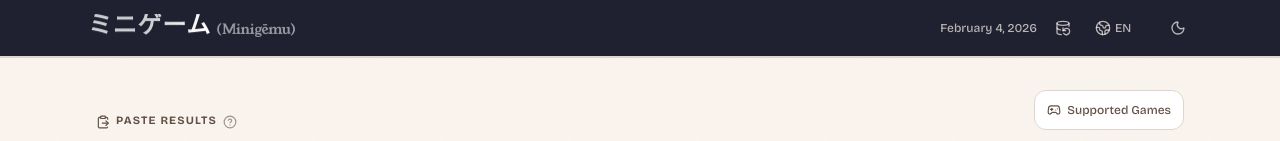
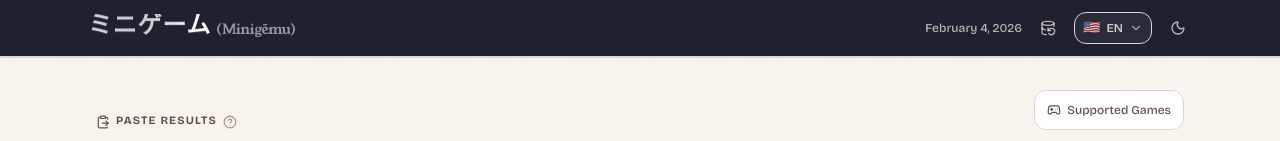
Before and after one commit to fofinhos-studios/daily-game-tracker, a React (Vite) app: page / in a window 1280 px wide. Shown: the top 141 px of the page. Built offline with nearby package versions, Linux system fonts and the light colour scheme; a web font is replaced by a local one.

Commit message:
style(ui): polish language switcher

```diff
--- a/src/components/layout/Header.tsx
+++ b/src/components/layout/Header.tsx
@@ -1,4 +1,5 @@
-import { DatabaseBackup, Globe2, Moon, Sun } from "lucide-react"
+import { ChevronDown, DatabaseBackup, Moon, Sun } from "lucide-react"
+import { useEffect, useRef, useState } from "react"
 import { useTheme } from "@/hooks/useTheme"
 import { useI18n } from "@/i18n/I18nProvider"
 import { type Locale, supportedLocales } from "@/i18n/strings"
@@ -12,6 +13,29 @@ interface HeaderProps {
 export function Header({ today, onOpenBackup }: HeaderProps) {
   const { theme, toggle } = useTheme()
   const { locale, setLocale, t } = useI18n()
+  const [languageOpen, setLanguageOpen] = useState(false)
+  const languageRef = useRef<HTMLDivElement>(null)
+
+  useEffect(() => {
+    function handleDismiss(event: MouseEvent | KeyboardEvent) {
+      if (event instanceof KeyboardEvent && event.key === "Escape") {
+        setLanguageOpen(false)
+        return
+      }
+      if (languageRef.current && !languageRef.current.contains(event.target as Node)) {
+        setLanguageOpen(false)
+      }
+    }
+
+    document.addEventListener("mousedown", handleDismiss)
+    document.addEventListener("keydown", handleDismiss)
+    return () => {
+      document.removeEventListener("mousedown", handleDismiss)
+      document.removeEventListener("keydown", handleDismiss)
+    }
+  }, [])
+
+  const language = locale === "en" ? { code: "EN", flag: "🇺🇸" } : { code: "PT", flag: "🇧🇷" }
 
   return (
     <header className="sticky top-0 z-50 bg-header border-b-2 border-header-accent">
@@ -37,22 +61,68 @@ export function Header({ today, onOpenBackup }: HeaderProps) {
           >
             <DatabaseBackup className="h-4 w-4" />
           </button>
-          <label className="relative flex items-center rounded-md text-primary-foreground/70 transition-colors hover:text-primary-foreground hover:bg-primary-foreground/10">
-            <Globe2 aria-hidden="true" className="pointer-events-none ml-1.5 h-4 w-4" />
-            <select
-              value={locale}
-              onChange={(event) => setLocale(event.target.value as Locale)}
+          <div ref={languageRef} className="relative">
+            <button
+              type="button"
+              onClick={() => setLanguageOpen((open) => !open)}
+              aria-expanded={languageOpen}
+              aria-controls="language-options"
+              aria-haspopup="listbox"
               aria-label={t.language}
               title={t.language}
-              className="h-7 cursor-pointer appearance-none bg-transparent pl-1 pr-5 text-xs font-medium outline-none"
+              className="inline-flex h-8 items-center gap-1.5 rounded-lg border border-primary-foreground/10 bg-primary-foreground/5 px-2 text-xs font-semibold text-primary-foreground/80 transition-colors hover:border-primary-foreground/20 hover:bg-primary-foreground/10 hover:text-primary-foreground focus-visible:outline-none focus-visible:ring-2 focus-visible:ring-ring"
             >
-              {supportedLocales.map((supportedLocale) => (
-                <option key={supportedLocale} value={supportedLocale} className="text-foreground">
-                  {supportedLocale === "en" ? "EN" : "PT"}
-                </option>
-              ))}
-            </select>
-          </label>
+              <span aria-hidden="true" className="text-sm leading-none">
+                {language.flag}
+              </span>
+              <span>{language.code}</span>
+              <ChevronDown
+                aria-hidden="true"
+                className={`h-3.5 w-3.5 text-primary-foreground/60 transition-transform ${languageOpen ? "rotate-180" : ""}`}
+              />
+            </button>
+
+            {languageOpen && (
+              <div
+                id="language-options"
+                role="listbox"
+                aria-label={t.language}
+                className="absolute right-0 top-full z-20 mt-1 min-w-36 rounded-lg border border-border bg-card p-1 shadow-lg animate-fade-in"
+              >
+                {supportedLocales.map((supportedLocale) => {
+                  const option =
+                    supportedLocale === "en"
+                      ? { code: "EN", name: "English", flag: "🇺🇸" }
+                      : { code: "PT", name: "Português", flag: "🇧🇷" }
+                  const selected = supportedLocale === locale
+
+                  return (
+                    <button
+                      type="button"
+                      key={supportedLocale}
+                      role="option"
+                      aria-selected={selected}
+                      onClick={() => {
+                        setLocale(supportedLocale as Locale)
+                        setLanguageOpen(false)
+                      }}
+                      className={`flex w-full items-center gap-2 rounded-md px-2.5 py-2 text-left text-xs transition-colors ${
+                        selected
+                          ? "bg-primary/10 font-semibold text-primary"
+                          : "text-foreground hover:bg-muted"
+                      }`}
+                    >
+                      <span aria-hidden="true" className="text-base leading-none">
+                        {option.flag}
+                      </span>
+                      <span className="flex-1">{option.name}</span>
+                      <span className="font-mono text-[0.65rem] opacity-60">{option.code}</span>
+                    </button>
+                  )
+                })}
+              </div>
+            )}
+          </div>
           <button
             type="button"
             onClick={toggle}
```
